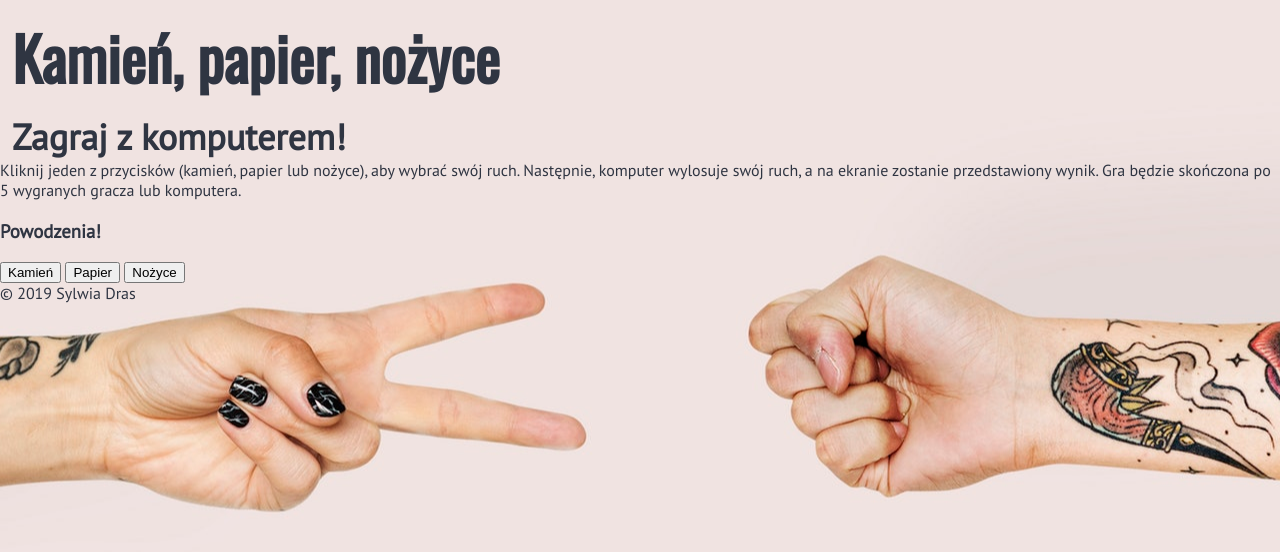
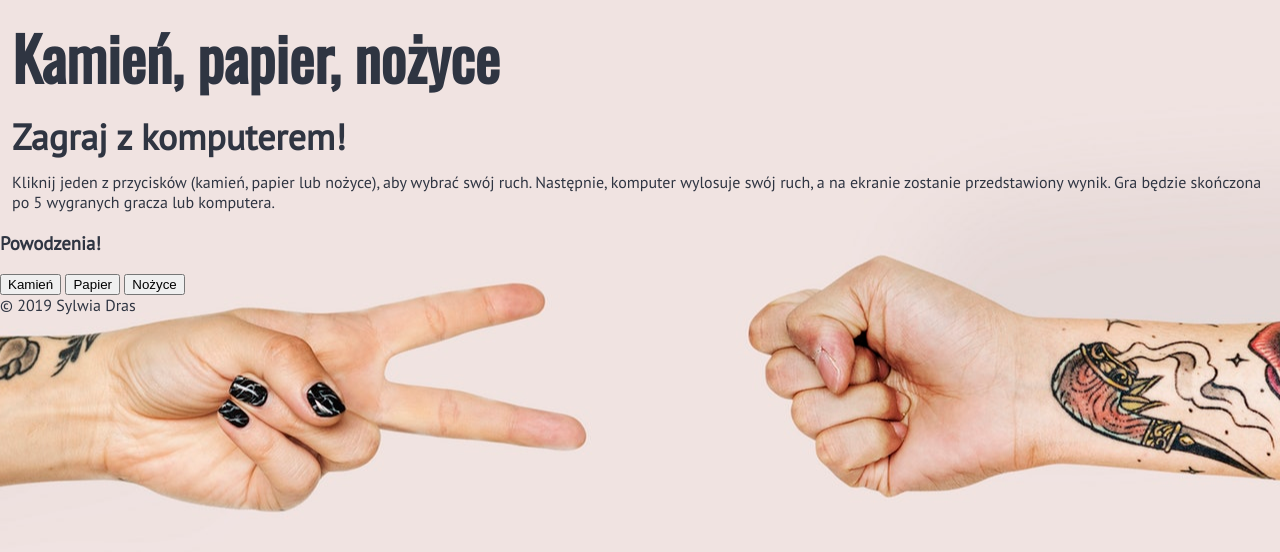
Before and after one commit to sylwiadras/javascript-prework, a website: page index.html in a window 1280 px wide. Drawn offline with nearby package versions, Linux system fonts and the light colour scheme.

Commit message:
Add instructions css

```diff
--- a/sass/style.scss
+++ b/sass/style.scss
@@ -26,3 +26,10 @@ body {
     font-size: 36px;
     margin: 0 0 0 12px;
 }
+
+/* Instructions */
+
+div.instructions {
+    font-size: 16px;
+    margin: 12px;
+}
```
Also changed, not shown: css/style.css, 1 other file.
